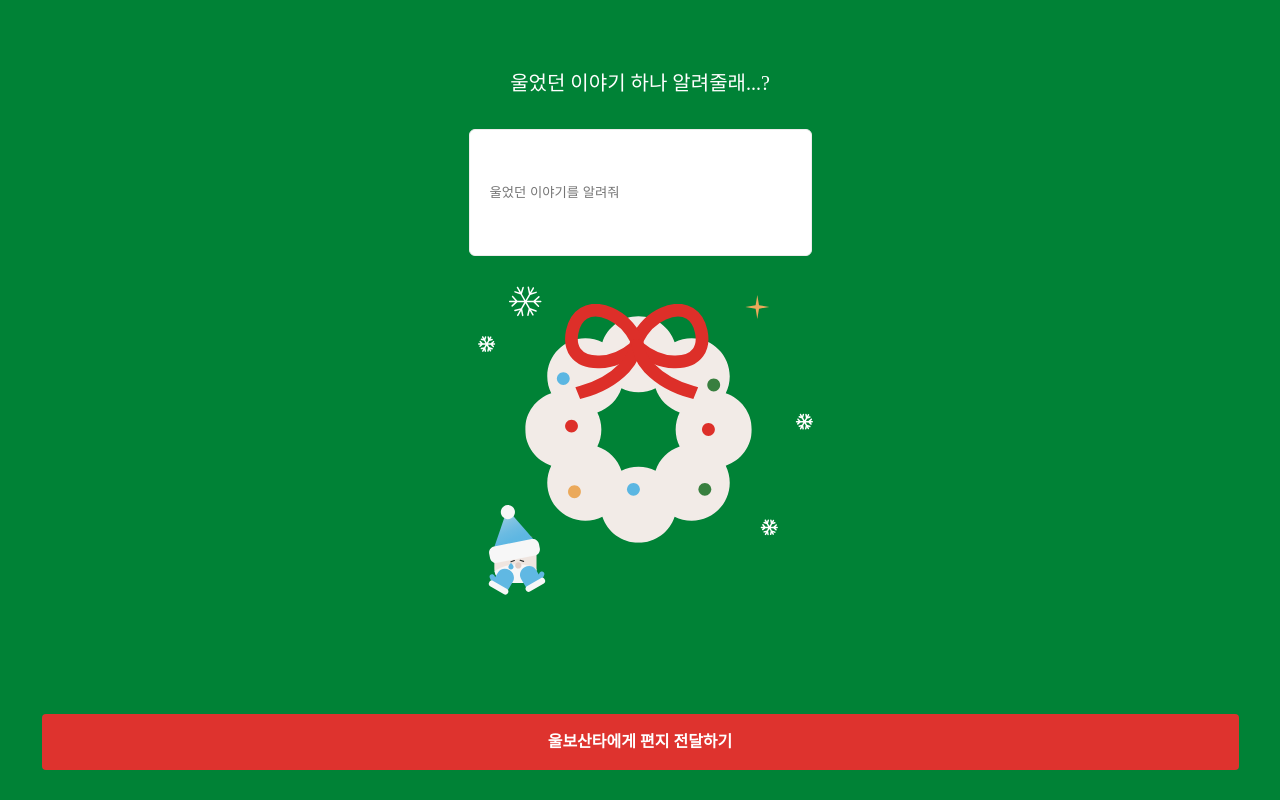
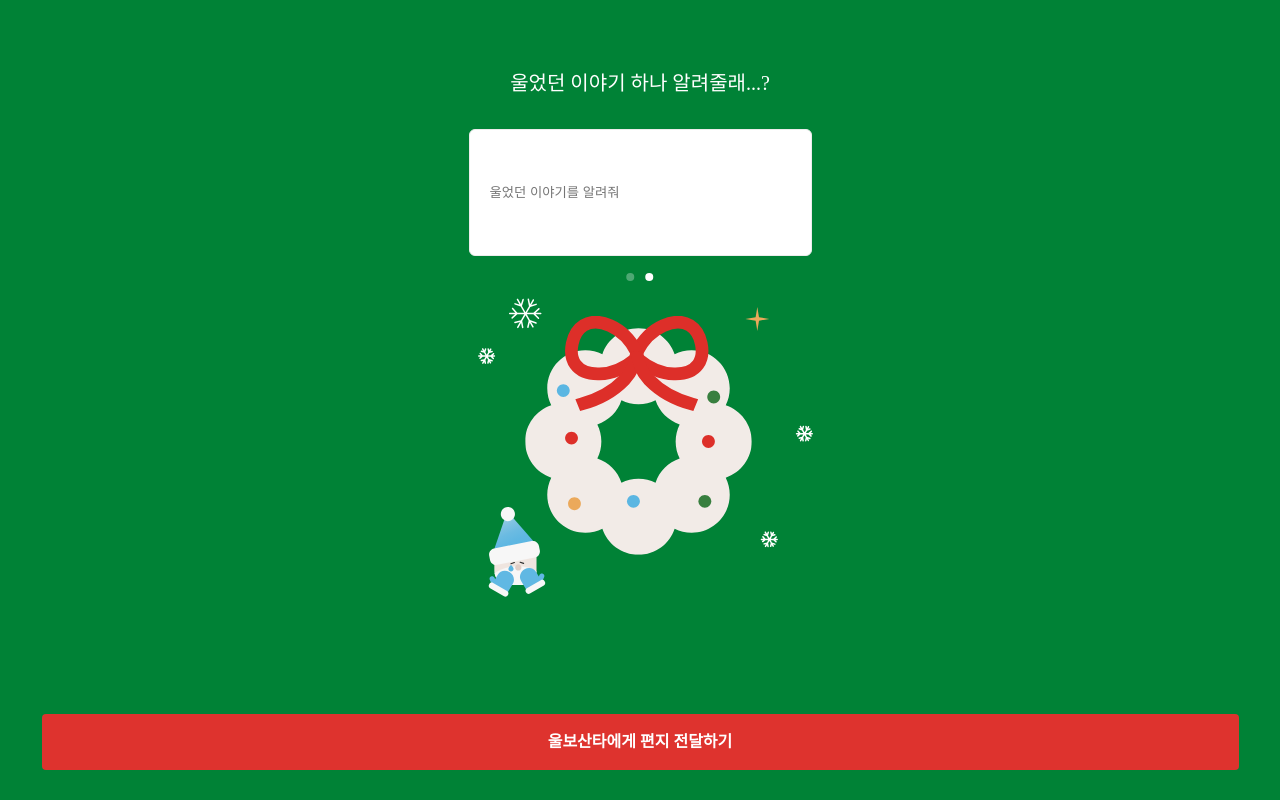
Before and after one commit to 33rd-SOPKATHON-TEAM5/Client, a React (Vite) app: page /onboarding/nickname in a window 1280 px wide. Both pictures are taken after a click on the button "울었던 이야기 쓰러가기". Built offline with nearby package versions, Linux system fonts and the light colour scheme.

Commit message:
feat: progress bar 적용

```diff
--- a/src/assets/Images/Index.js
+++ b/src/assets/Images/Index.js
@@ -2,3 +2,5 @@ export { default as PreSentImg } from "./present.svg";
 export { default as LeaseImg } from "./lease.svg";
 export { default as SantaImg } from "./santa.svg";
 export { default as StartSanta } from "./onboarding.svg";
+
+export { default as Dot } from "./dot.svg";
--- /dev/null
+++ b/src/components/ProgressBar/ProgressBar.style.js
@@ -0,0 +1,18 @@
+import styled from "styled-components";
+
+export const Wrapper = styled.div`
+  display: flex;
+  justify-content: center;
+  align-items: center;
+`;
+export const DotContainer = styled.div`
+  gap: 1rem;
+  width: 100vw;
+  display: flex;
+  justify-content: center;
+  padding: 1.7rem;
+`;
+
+export const Img = styled.img`
+  ${({ customStyle }) => customStyle}
+`;
--- /dev/null
+++ b/src/components/ProgressBar/index.jsx
@@ -0,0 +1,23 @@
+/* eslint-disable react/prop-types */
+import { Dot } from "../../assets/Images/Index";
+import * as S from "./ProgressBar.style";
+
+function ProgressBar({ pageNum }) {
+  return (
+    <S.Wrapper>
+      {pageNum == 1 ? (
+        <S.DotContainer>
+          <S.Img src={Dot} />
+          <S.Img src={Dot} customStyle="opacity: 0.3;" />
+        </S.DotContainer>
+      ) : (
+        <S.DotContainer>
+          <S.Img src={Dot} customStyle="opacity: 0.3;" />
+          <S.Img src={Dot} />
+        </S.DotContainer>
+      )}
+    </S.Wrapper>
+  );
+}
+
+export default ProgressBar;
--- a/src/pages/Onboarding/NickName/index.jsx
+++ b/src/pages/Onboarding/NickName/index.jsx
@@ -3,6 +3,7 @@ import Button from "../../../components/Button";
 import Input from "../../../components/Input";
 import * as S from "./NickName.style";
 import { PreSentImg } from "../../../assets/Images/Index";
+import ProgressBar from "../../../components/ProgressBar";
 
 function NickName() {
   const navigate = useNavigate();
@@ -17,6 +18,7 @@ function NickName() {
         placeholder={"별명 입력해줘"}
         customStyle="height: 5.1rem"
       />
+      <ProgressBar pageNum={1} />
       <S.Img src={PreSentImg} />
       <S.ButtonContainer>
         <Button
--- a/src/pages/Onboarding/SadContent/SadContent.style.js
+++ b/src/pages/Onboarding/SadContent/SadContent.style.js
@@ -12,14 +12,13 @@ export const Wrapper = styled.div`
 
 export const Img = styled.img`
   display: flex;
-  margin-top: 3rem;
   margin-left: 1rem;
 `;
 
 export const Icon = styled.img`
   display: flex;
   position: relative;
-  bottom: 5rem;
+  bottom: 6rem;
   right: 12.3rem;
   z-index: 1;
 `;
--- a/src/pages/Onboarding/SadContent/index.jsx
+++ b/src/pages/Onboarding/SadContent/index.jsx
@@ -6,6 +6,7 @@ import * as S from "./SadContent.style";
 //import { instance } from "../../../apis/api.instance";
 import { useState } from "react";
 import { LeaseImg, SantaImg } from "../../../assets/Images/Index";
+import ProgressBar from "../../../components/ProgressBar";
 
 function SadContent() {
   // const [userRecoilId, setUserRecoilId] = useRecoilState(userIdState);
@@ -39,6 +40,7 @@ function SadContent() {
         value={content}
         placeholder="울었던 이야기를 알려줘"
       />
+      <ProgressBar pageNum={2} />
       <S.Img src={LeaseImg} />
       <S.Icon src={SantaImg} />
       <S.ButtonContainer>
```
Also changed, not shown: src/assets/Images/dot.svg (added).
